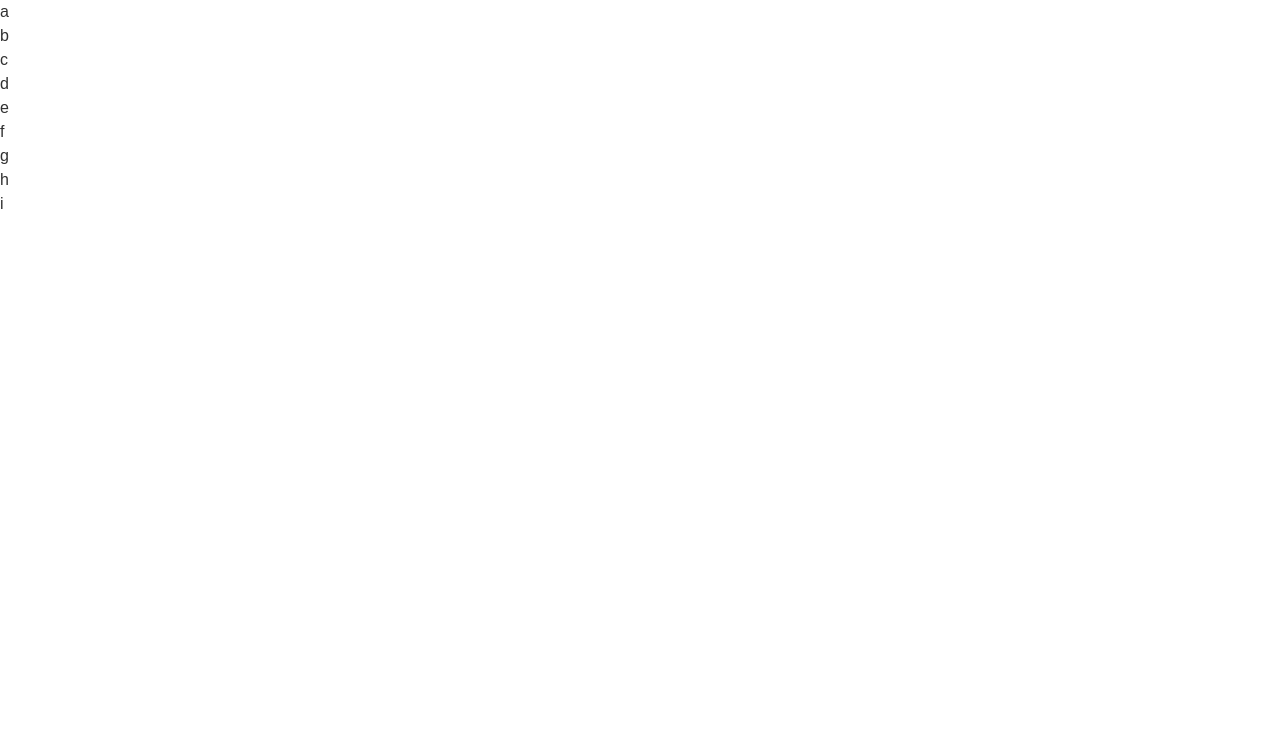
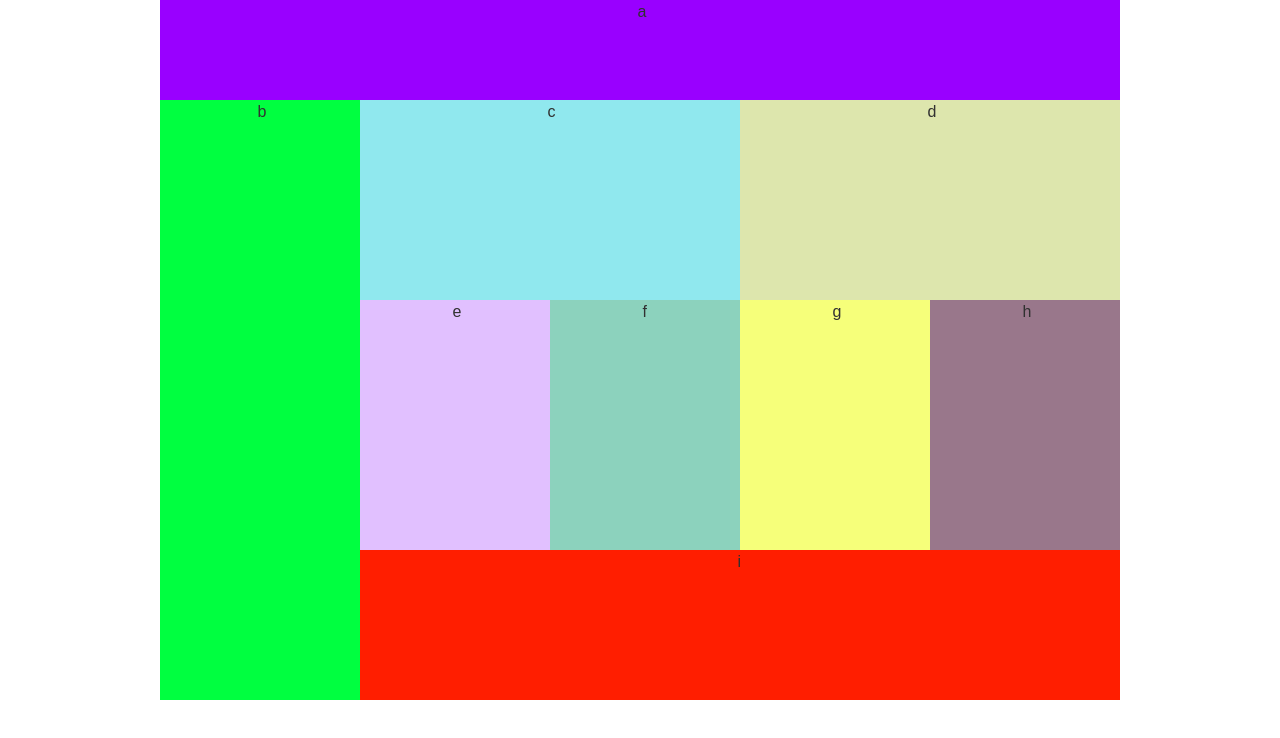
Before and after one commit to Ddanul/ui-challenge-01, a plain HTML site: page index.html in a window 1280 px wide. Drawn offline with Linux system fonts and the light colour scheme.

Commit message:
desktop css acheived:

```diff
--- a/index.html
+++ b/index.html
@@ -14,17 +14,19 @@
 </head>
 
 <body>
-  <section class="a">a</section>
-  <section class="b">b</section>
-  <section class="c top">c</section>
-  <section class="d top">d</section>
+  <section class="a"><p>a</p></section>
+  <section class="b"><p>b</p></section>
+  <div class="flex1">
+    <section class="c top"><p>c</p></section>
+    <section class="d top"><p>d</p></section>
+  </div>
   <div class="flex2">
-    <section class="e center">e</section>
-    <section class="f center">f</section>
-    <section class="g center">g</section>
-    <section class="h center">h</section>
+    <section class="e center"><p>e</p></section>
+    <section class="f center"><p>f</p></section>
+    <section class="g center"><p>g</p></section>
+    <section class="h center"><p>h</p></section>
   </div>
-  <section class="i">i</section>
+  <section class="i"><p>i</p></section>
 </body>
 <script src="js/app.js"></script>
 </html>
--- a/styles/base.css
+++ b/styles/base.css
@@ -5,7 +5,3 @@ body {
     font-size: 100%;
     color: #313131;
   }
-
-  /* main {
-    margin: 0 20px;
-  } */
--- a/styles/layout.css
+++ b/styles/layout.css
@@ -13,8 +13,12 @@
     .top{
         width: 480px;
         height: 125px;
-        /* border: 1px solid green; */
-
+    }
+    .flex1{
+        width: 480px;
+        height: 250px;
+        display: flex;
+        flex-wrap: wrap;
     }
     .c{
         background-color: lightgreen;
@@ -44,12 +48,74 @@
     .center{
         width: 240px;
         height: 250px;
-        /* border: 1px solid yellow; */
     }
     .i{
         width: 480px;
         height: 80px;
         background-color: orange;
+    }
+}
+
+@media(min-width: 768px){
+    body{
+        width: 960px;
+        margin: 0 auto;
+    }
+    .a{
+        width: 960px;
+        height: 100px;
+        background-color: #9900FF;
+    }
+    .b{
+        width: 200px;
+        height: 600px;
+        background-color: #00FF40;
+        float: left;
+
+    }
+    .top{
+        width: 380px;
+        height: 200px;
+    }
+    .flex1{
+        width: 760px;
+        height: 200px;
+        display: flex;
+    }
+    .c{
+        background-color: #90E8EE;
+    }
+    .d{
+        background-color: #DDE6AD;
+    }
+    .e{
+        background-color: #E1C0FF;
+    }
+    .f{
+        background-color: #8CD2BD;
+    }
+    .g{
+        background-color: #F6FF7A;
+    }
+    .h{
+        background-color: #99778B;
+    }
+    .flex2{
+        width: 760px;
+        height: 250px;
+        display: flex;
+        flex-direction: row;
+        flex-wrap: wrap;
+    }
+    .center{
+        width: 190px;
+        height: 250px;
+    }
+    .i{
+        width: 760px;
+        height: 150px;
+        background-color: #FF1E00;
+        float: left;
 
     }
 }
--- a/styles/modules.css
+++ b/styles/modules.css
@@ -0,0 +1,5 @@
+body p{
+    width: 5px;
+    height: 5px;
+    margin: auto;
+}
```
